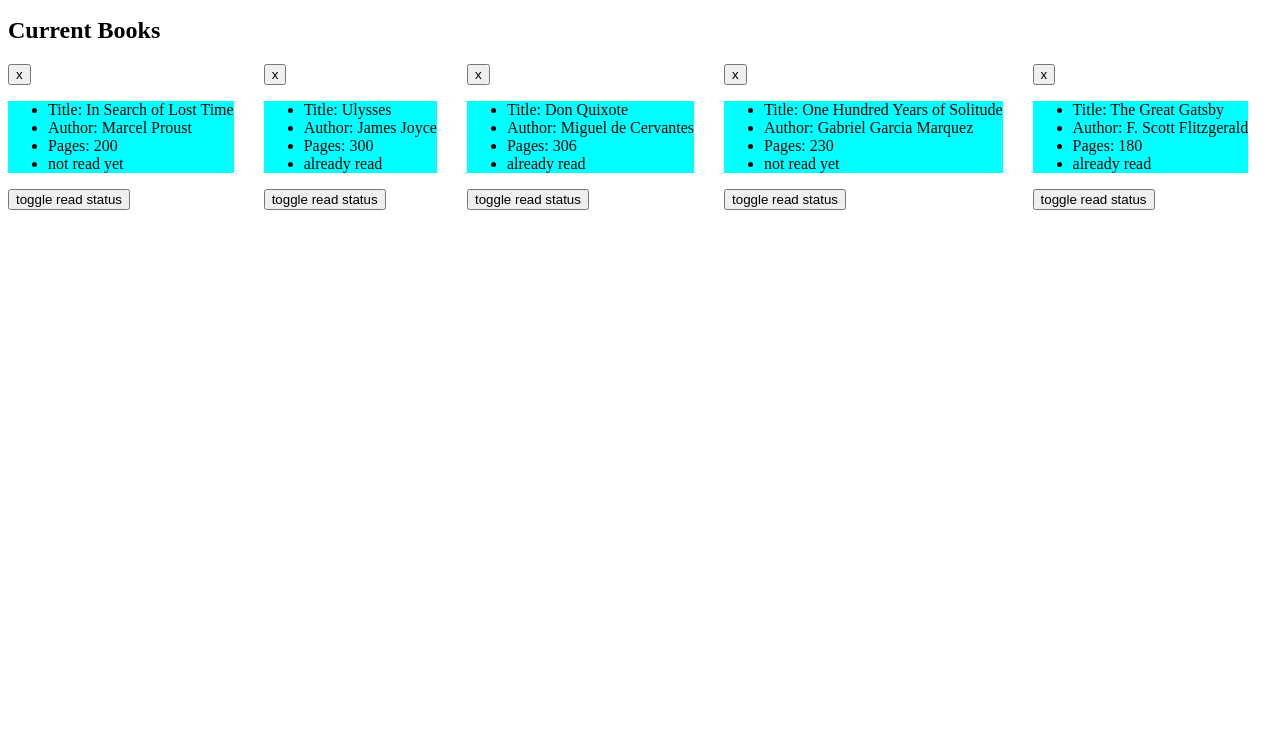
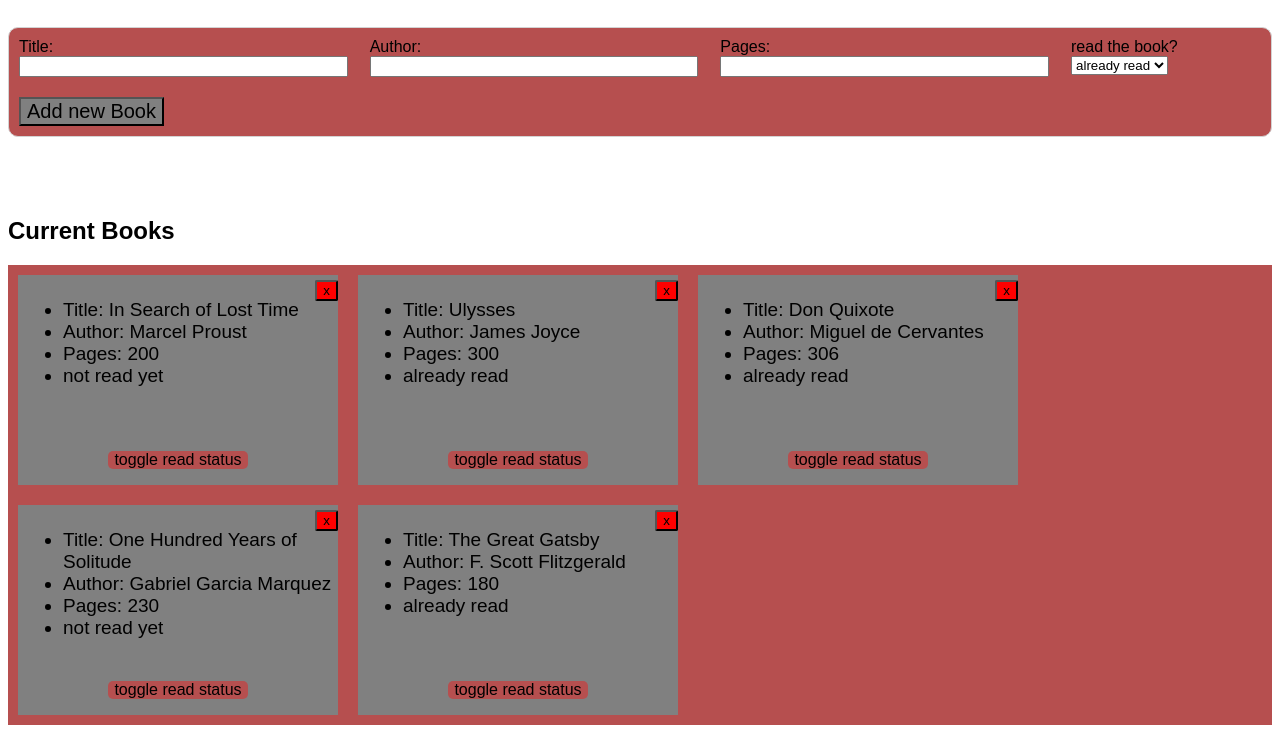
Before and after one commit to rezokip/book-library-project, a plain HTML site: page index.html in a window 1280 px wide. Shown: the part 172-905 px from the top of the page. Before the commit the page ends 800 px from the top, so only its background shows below. Drawn offline with Linux system fonts and the light colour scheme.

Commit message:
basic version finished

```diff
--- a/index.html
+++ b/index.html
@@ -10,20 +10,30 @@
 <body>
   <h1>Book Library</h1>
   <section class="add-book-section">
-    <h2>Add New Book</h2>
+
     <form>
+      <div>
         <label for="title">Title:</label>
         <input id="title" type="text" >
+      </div>
+      <div>
         <label for ="author">Author:</label>
         <input id ="author" type="text">
+      </div>
+      <div>
         <label for="pages">Pages:</label>
         <input id="pages" type="number">
+      </div>
+      <div class="read-book-container">
          <label for="read">read the book?</label>
         <select id ="read">
           <option value="already read">already read</option>
           <option value="not read yet">not read yet</option>
         </select>
-     <!--<button class="add-button">Add to the List</button>-->
+      </div>
+
+
+
 
     </form>
       <button class="adding-button">Add new Book</button>
--- a/script.js
+++ b/script.js
@@ -1,13 +1,13 @@
 // select the html elements
-let myLibraryEl = document.querySelector('.library-section-container')
-let addButton = document.querySelector('.adding-button')
-
-
 let titleInput = document.querySelector('#title')
 let authorInput = document.querySelector('#author')
 let pagesInput = document.querySelector('#pages')
 let readInput = document.querySelector('#read')
+let addButton = document.querySelector('.adding-button')
 
+
+
+let myLibraryEl = document.querySelector('.library-section-container')
 
 // create myLibrary Array to store all Books
 let myLibrary = []
@@ -32,9 +32,11 @@ Book.prototype.toggleReadStatus = function(){
 }
 
 // function for adding the books to the library
-function addBookToLibrary (book){
-  myLibrary.push(book)
+function addBookToLibrary (title, author, pages, read){
+  let newBook = new Book(title,author,pages,read)
+  myLibrary.push(newBook)
 }
+
 
 
 // event listener of the add button, to create a new book with the input values
@@ -51,8 +53,7 @@ function addBookToLibrary (book){
         let author = authorInput.value
         let pages = pagesInput.value
         let read = readInput.value
-        let newBook = new Book (title,author,pages,read)
-        addBookToLibrary(newBook)
+        addBookToLibrary(title,author,pages,read)
         addToDom()
 
         titleInput.value=""
@@ -62,20 +63,14 @@ function addBookToLibrary (book){
     })
 
 
-// create new Books with the constructor function
-book1 = new Book('In Search of Lost Time', 'Marcel Proust', 200, 'not read yet')
-book2 = new Book('Ulysses', 'James Joyce', 300, 'already read')
-book3 = new Book('Don Quixote', 'Miguel de Cervantes', 306, 'already read')
-book4 = new Book('One Hundred Years of Solitude', 'Gabriel Garcia Marquez', 230, 'not read yet')
-book5 = new Book('The Great Gatsby', 'F. Scott Flitzgerald', 180, 'already read')
 
 
 // add the books to the library
-addBookToLibrary(book1)
-addBookToLibrary(book2)
-addBookToLibrary(book3)
-addBookToLibrary(book4)
-addBookToLibrary(book5)
+addBookToLibrary('In Search of Lost Time', 'Marcel Proust', 200, 'not read yet')
+addBookToLibrary('Ulysses', 'James Joyce', 300, 'already read')
+addBookToLibrary('Don Quixote', 'Miguel de Cervantes', 306, 'already read')
+addBookToLibrary('One Hundred Years of Solitude', 'Gabriel Garcia Marquez', 230, 'not read yet')
+addBookToLibrary('The Great Gatsby', 'F. Scott Flitzgerald', 180, 'already read')
 
 
 // function for adding the books from the myLibrary array to the DOM
@@ -97,7 +92,7 @@ function addToDom(){
     bookAuthorEl = document.createElement('li')
     bookPagesEl = document.createElement('li')
     bookReadEl = document.createElement('li')
-    toggleReadButton = document.createElement('button')
+    toggleReadButton = document.createElement('p')
 
     // give them textcontent
     bookDeleteButton.textContent = 'x'
@@ -107,12 +102,21 @@ function addToDom(){
     bookReadEl.textContent = book.read
     toggleReadButton.textContent = 'toggle read status'
 
-
     //append them to the parents
     bookUlEl.append(bookTitleEl, bookAuthorEl, bookPagesEl, bookReadEl)
     bookContainer.append( bookDeleteButton, bookUlEl, toggleReadButton)
     myLibraryEl.appendChild(bookContainer)
 
+    // give Them classes
+    bookContainer.classList.add('book-container')
+    bookUlEl.classList.add('book-ul')
+    bookTitleEl.classList.add('book-title')
+    bookAuthorEl.classList.add('book-author')
+    bookPagesEl.classList.add('book-pages')
+    bookReadEl.classList.add('book-read-status')
+
+
+    // individuall Classes for the Clickable buttons
     // get the index of each book and
     // create a class for each book based on its own index in the myLibrary array
       // add the created class to the book delete button and the toggle read button
@@ -125,7 +129,7 @@ function addToDom(){
     // use splice method to delete object from the Library
     // call addToDom function to update the dom
     bookDeleteButton.addEventListener('click', function(){
-      thisClass = thiss.classList.value
+      thisClass = this.classList.value
       myLibrary.splice(thisClass,1)
       addToDom()
     })
--- a/style.css
+++ b/style.css
@@ -1,11 +1,84 @@
+body{
+  font-family: Arial, Helvetica, sans-serif;
+}
+
+h1{
+  font-size: 80px;
+  text-align: center;
+}
+
+.add-book-section{
+  border: solid 0.1px lightgrey;
+  border-radius: 10px;
+  background-color: rgb(182, 79, 79);
+  padding: 10px;
+}
+
+
+form{
+  display: flex;
+  justify-content: space-between;
+  gap: 30px;
+  flex-wrap: wrap;
+  margin-bottom: 20px;
+}
+
+form div{
+  flex: 1;
+}
+
+input{
+ width: 100%;
+}
+
+.read-book-container{
+  max-width: 190px;
+}
+
+.adding-button{
+  background-color: gray;
+  font-size: 20px;
+}
+.library-section{
+  margin-top: 80px;
+}
+
 .library-section-container{
+  background-color: rgb(182, 79, 79);
+  padding: 10px;
   display: flex;
-
-  gap: 30px;
+  gap: 20px;
   flex-wrap: wrap;
 }
 
-.library-section-container ul{
-  flex: 1;
-  background-color: aqua;
+.book-container{
+  background-color: grey;
+  width: 310px;
+  height: 200px;
+  position: relative;
+  padding: 5px;
 }
+
+.book-container ul{
+  font-size: 19px;
+}
+
+.book-container p{
+  position: absolute;
+  bottom: 0px;
+  right: 90px;
+  background-color: rgb(182, 79, 79);
+  border-radius: 5px;
+  text-align: center;
+  width: 140px;
+  cursor: pointer;
+}
+
+.book-container button{
+  background-color: red;
+  position:absolute;
+  right: 0px;
+  border-radius: 2px;
+  cursor: pointer;
+
+}
```
Lines whose indentation alone changed are shown as unchanged.
